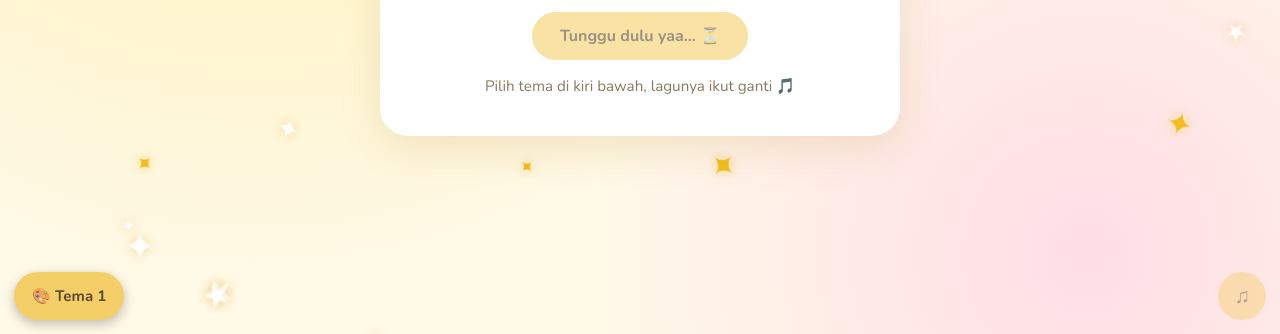
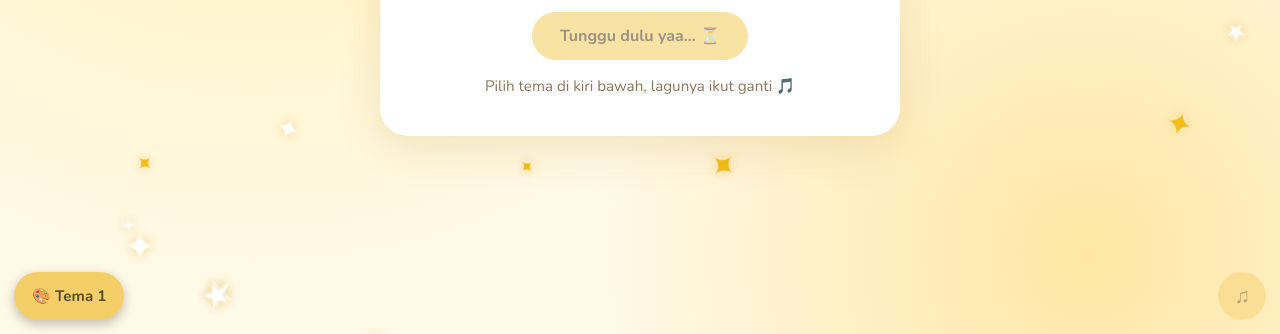
Before and after one commit to MuhammadHadi-999/birthday-nuril-16-by-merlynn, a plain HTML site: page index.html in a window 1280 px wide. Shown: the part 466-800 px from the top of the page. Drawn offline with nearby package versions, Linux system fonts and the light colour scheme.

Commit message:
Update CSS variables for theme 1 and adjust colors

```diff
--- a/css/style.css
+++ b/css/style.css
@@ -1,4 +1,4 @@
-:root,body[data-theme="1"]{--bg:#FFF9E8;--g1:#FFF0AD;--g2:#FFDDE6;--g2-stop:38%;--card:#FFFFFF;--text:#594B32;--text2:#8B795B;--btn:#F4CF68;--btn-h:#EABF4F;--btn-text:#594B32;--accent:#FBD0DC;--err:#a4572b;--shadow:rgba(180,140,40,.18)}
+:root,body[data-theme="1"]{--bg:#FFF9E8;--g1:#FFF0AD;--g2:#FFE6A3;--g2-stop:38%;--card:#FFFFFF;--box:#FFF8E5;--text:#594B32;--text2:#8B795B;--btn:#F4CF68;--btn-h:#EABF4F;--btn-text:#594B32;--accent:#F5D98B;--err:#A4572B;--shadow:rgba(180,140,40,.18)}
 body[data-theme="2"]{--g2-stop:55%;--bg:#D8C4EE;--g1:#BFA2E0;--g2:#F4B6D2;--card:#F6EEFC;--text:#3B2457;--text2:#6A4F8C;--btn:#B58BE0;--btn-h:#A273D6;--btn-text:#2E1A47;--accent:#F7A8C8;--err:#9b2c5f;--shadow:rgba(90,50,140,.25)}
 body[data-theme="3"]{--g2-stop:60%;--bg:#6F0F14;--g1:#97121A;--g2:#3F0A0E;--card:#560B12;--box:#6B1119;--text:#FBE6E0;--text2:#E8B0A8;--btn:#F3D9D2;--btn-h:#E6BDB3;--btn-text:#5A0A10;--accent:#8E1A22;--err:#FFB0A8;--shadow:rgba(20,0,2,.55)}*{box-sizing:border-box}html,body{margin:0}
 body{min-height:100vh;min-height:100svh;font-family:Nunito,system-ui,sans-serif;color:var(--text);
```
